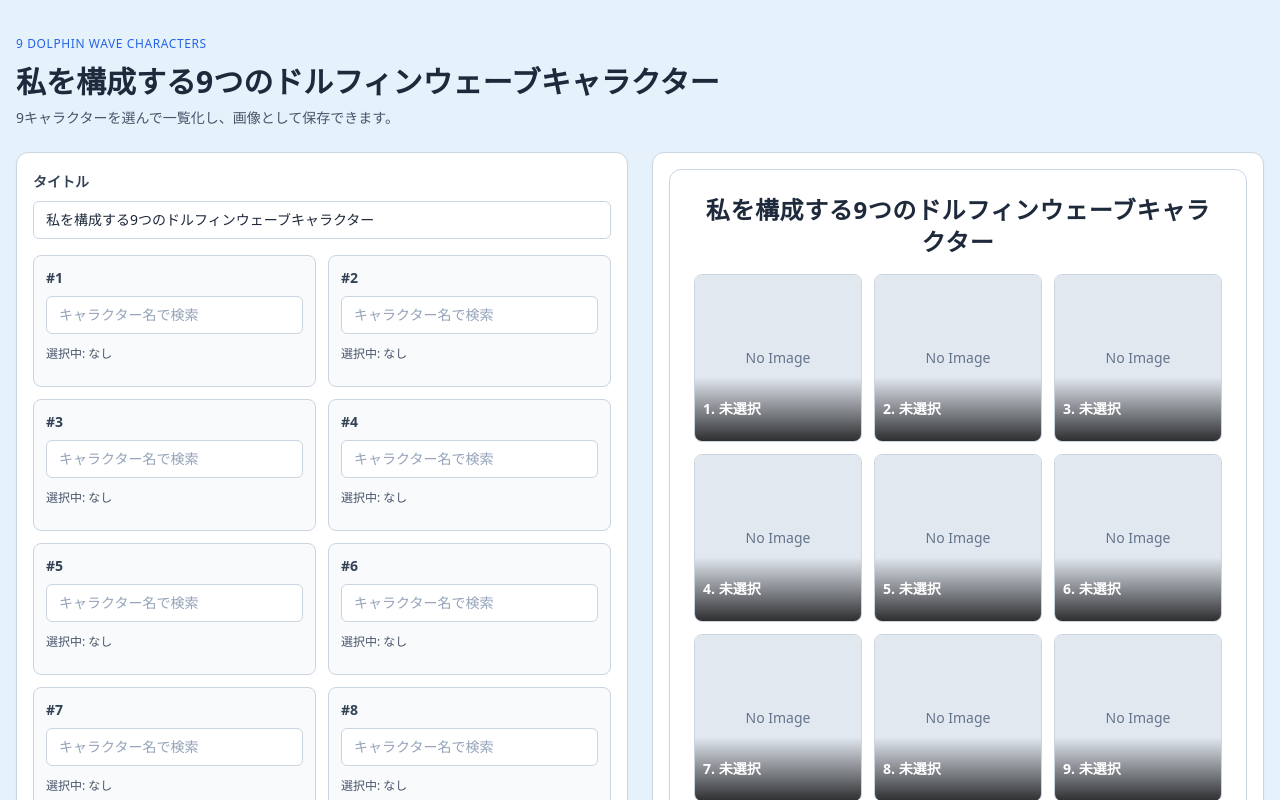
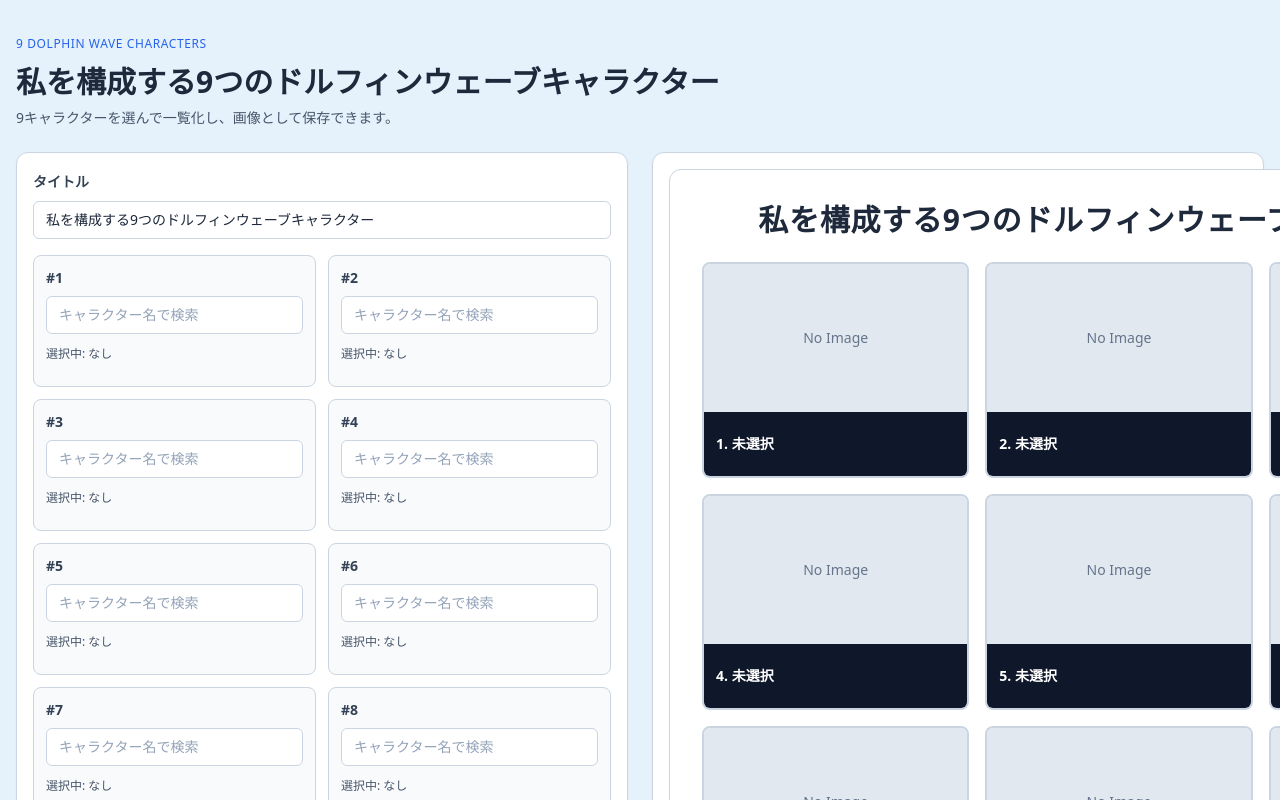
Before and after one commit to maguro-alternative/my-portfolio-site, a Next.js app: page /nine/dolphin in a window 1280 px wide. Shown: the top 800 px of the page. Built offline with nearby package versions, Linux system fonts and the light colour scheme.

Commit message:
画像の比率変更

```diff
--- a/src/app/nine/dolphin/components/PreviewGrid.tsx
+++ b/src/app/nine/dolphin/components/PreviewGrid.tsx
@@ -15,24 +15,24 @@ interface PreviewGridProps {
 export function PreviewGrid({ title, selectedItems, cardRef, onDownload }: PreviewGridProps) {
   return (
     <section className="rounded-xl border border-slate-300 bg-white p-4 shadow-sm">
-      <div ref={cardRef} className="mx-auto w-full max-w-[600px] rounded-xl border border-slate-300 bg-white p-6">
-        <h1 className="mb-4 text-center text-xl font-bold tracking-wide text-slate-800 sm:text-2xl">
+      <div ref={cardRef} className="mx-auto w-[900px] rounded-xl border border-slate-300 bg-white p-8">
+        <h1 className="mb-6 text-center text-3xl font-bold tracking-wide text-slate-800">
           {title}
         </h1>
-        <div className="grid grid-cols-3 gap-2 sm:gap-3">
+        <div className="grid grid-cols-3 gap-4">
           {selectedItems.map((item, index) => (
-            <article key={index} className="relative overflow-hidden rounded-lg border border-slate-300 bg-slate-100">
-              <div className="aspect-square">
+            <article key={index} className="relative overflow-hidden rounded-lg border-2 border-slate-300 bg-slate-100">
+              <div className="aspect-[16/9]">
                 {item.image ? (
-                  <img src={item.image} alt={item.name} className="h-full w-full object-cover" />
+                  <img src={item.image} alt={item.name} className="h-full w-full object-contain bg-blue-500" />
                 ) : (
-                  <div className="flex h-full w-full items-center justify-center bg-slate-200 text-center text-xs text-slate-500 sm:text-sm">
+                  <div className="flex h-full w-full items-center justify-center bg-slate-200 text-center text-sm text-slate-500">
                     No Image
                   </div>
                 )}
               </div>
-              <div className="absolute inset-x-0 bottom-0 bg-gradient-to-t from-black/80 to-transparent p-2">
-                <p className="line-clamp-2 text-xs font-semibold text-white sm:text-sm">
+              <div className="bg-slate-900 px-3 py-2">
+                <p className="text-sm font-bold text-white">
                   {index + 1}. {item.name || '未選択'}
                 </p>
               </div>
```
